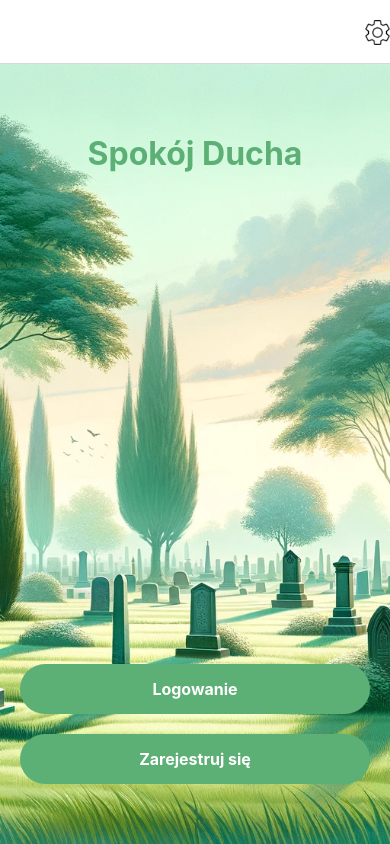
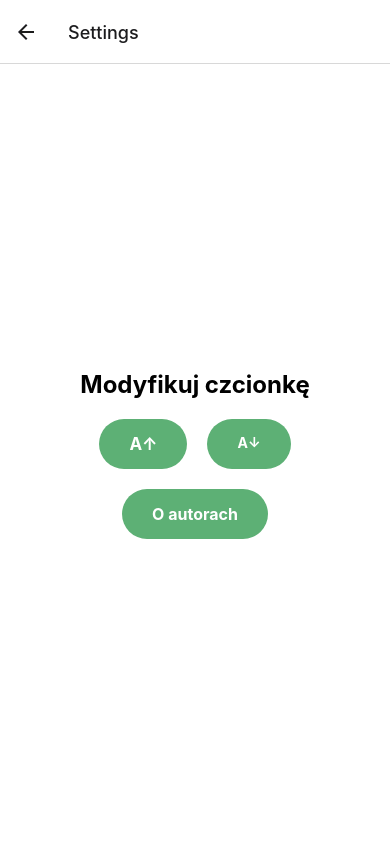
Before and after one commit to WiktoriaKrzyzanska/Spokoj-Ducha-Frontend, a React Native app in the folder SpokojDucha/: screen /Settings in a window 390 px wide. Built offline with nearby package versions, Linux system fonts and the light colour scheme.

Commit message:
Added text size settings

```diff
--- a/SpokojDucha/App.js
+++ b/SpokojDucha/App.js
@@ -8,11 +8,13 @@ import RegisterPage from "./components/RegisterPage";
 import AddCementeryPage from "./components/AddCementeryPage";
 import DecedentForm from "./components/DecedentForm";
 import { TouchableOpacity, Image } from 'react-native';
-
+import SettingsPage from "./components/SettingsPage";
+import { FontSizeProvider } from "./contexts/FontSizeContext";
 const Stack = createNativeStackNavigator();
 
 const App = () => {
   return (
+    <FontSizeProvider>
     <NavigationContainer>
       <Stack.Navigator initialRouteName="Home">
         <Stack.Screen
@@ -105,9 +107,15 @@ const App = () => {
             ),
           })}
         />
+        <Stack.Screen
+            name="Settings"
+            component={SettingsPage}
+            options={{ title: "Settings" }}
+          />
 
       </Stack.Navigator>
     </NavigationContainer>
+    </FontSizeProvider>
   );
 };
 
--- a/SpokojDucha/components/AddCementeryPage.js
+++ b/SpokojDucha/components/AddCementeryPage.js
@@ -1,11 +1,12 @@
-import React, { useState, useEffect } from "react";
+import React, { useState, useEffect, useContext } from "react";
 import { StyleSheet, View, TextInput, Button, Alert, Platform , Text} from "react-native";
 import * as Location from 'expo-location';
 import axios from 'axios';
 import { addCemetery } from "../microservices/cemetery/Cemetery";
 import { GOOGLE_PLACES_API_KEY } from '../config/config'
-
+import { FontSizeContext } from '../contexts/FontSizeContext';
 const AddCementeryPage = ({ navigation }) => {
+  const { fontSizeDelta} = useContext(FontSizeContext);
   const [name, setName] = useState("");
   const [address, setAddress] = useState("");
   const [loading, setLoading] = useState(true);
@@ -89,13 +90,13 @@ const AddCementeryPage = ({ navigation }) => {
       <View style={styles.loginTextSection}>
         <TextInput
           placeholder="Name"
-          style={styles.inputText}
+          style={[styles.inputText, {fontSize: 16 +fontSizeDelta}]}
           value={name}
           onChangeText={setName}
         />
         <TextInput
           placeholder="Address"
-          style={styles.inputText}
+          style={[styles.inputText, {fontSize: 16 +fontSizeDelta}]}
           value={address}
           onChangeText={setAddress}
         />
--- a/SpokojDucha/components/DecedentForm.js
+++ b/SpokojDucha/components/DecedentForm.js
@@ -1,11 +1,14 @@
-import React, { useState, useEffect } from 'react';
+import React, { useState, useEffect, useContext } from 'react';
 import { View, TextInput, Button, Text, StyleSheet, Alert, Platform } from 'react-native';
 import * as ImagePicker from 'expo-image-picker';
 import { Picker } from '@react-native-picker/picker';
 import { tokenManagment } from '../microservices/auth/TokenManagment';
 import { BASE_URL } from '../config/config';
+import { FontSizeContext } from '../contexts/FontSizeContext';
+
 
 const DecedentForm = () => {
+  const { fontSizeDelta} = useContext(FontSizeContext);
   const [decedent, setDecedent] = useState({
     name: '',
     surname: '',
@@ -111,53 +114,54 @@ const DecedentForm = () => {
   };
 
   return (
+
     <View style={styles.container}>
       <TextInput
         placeholder="Name"
-        style={styles.input}
+        style={[styles.input, {fontSize: 16 +fontSizeDelta}]}
         onChangeText={value => handleInputChange('name', value)}
         value={decedent.name}
       />
       <TextInput
         placeholder="Surname"
-        style={styles.input}
+        style={[styles.input, {fontSize: 16 +fontSizeDelta}]}
         onChangeText={value => handleInputChange('surname', value)}
         value={decedent.surname}
       />
       <TextInput
         placeholder="Birth Date (YYYY-MM-DD)"
-        style={styles.input}
+        style={[styles.input, {fontSize: 16 +fontSizeDelta}]}
         onChangeText={value => handleInputChange('birthDate', value)}
         value={decedent.birthDate}
       />
       <TextInput
         placeholder="Death Date (YYYY-MM-DD)"
-        style={styles.input}
+        style={[styles.input, {fontSize: 16 +fontSizeDelta}]}
         onChangeText={value => handleInputChange('deathDate', value)}
         value={decedent.deathDate}
       />
       <TextInput
         placeholder="Description"
-        style={styles.input}
+        style={[styles.input, {fontSize: 16 +fontSizeDelta}]}
         onChangeText={value => handleInputChange('description', value)}
         value={decedent.description}
       />
       <TextInput
         placeholder="Latitude"
-        style={styles.input}
+        style={[styles.input, {fontSize: 16 +fontSizeDelta}]}
         onChangeText={value => handleInputChange('latitude', value)}
         value={decedent.latitude}
       />
       <TextInput
         placeholder="Longitude"
-        style={styles.input}
+        style={[styles.input, {fontSize: 16 +fontSizeDelta}]}
         onChangeText={value => handleInputChange('longitude', value)}
         value={decedent.longitude}
       />
       <Text>Select Cemetery</Text>
       <Picker
         selectedValue={decedent.cemeteryId}
-        style={styles.picker}
+        style={[styles.picker, {fontSize: 16 +fontSizeDelta}]}
         onValueChange={value => handleInputChange('cemeteryId', value)}
       >
         {cemeteries.map(cemetery => (
--- a/SpokojDucha/components/LoginPage.js
+++ b/SpokojDucha/components/LoginPage.js
@@ -1,8 +1,9 @@
-import React, { useState } from "react";
+import React, { useState, useContext } from "react";
 import { StyleSheet, View, TextInput, Button, Alert, Text, TouchableOpacity } from "react-native";
 import { signIn } from "../microservices/auth/Auth";
-
+import { FontSizeContext } from '../contexts/FontSizeContext';
 const LoginPage = ({ navigation }) => {
+  const { fontSizeDelta} = useContext(FontSizeContext);
   const [email, setEmail] = useState("");
   const [password, setPassword] = useState("");
   const [secureTextEntry, setSecureTextEntry] = useState(true);
@@ -31,30 +32,30 @@ const LoginPage = ({ navigation }) => {
   return (
     <View style={styles.container}>
       <View style={styles.formContainer}>
-      <Text style={styles.title}>Logowanie</Text>
+      <Text style={[styles.title, {fontSize: 24 +fontSizeDelta}]}>Logowanie</Text>
       <View style={styles.loginTextSection}>
         <TextInput
           placeholder="Email"
-          style={styles.inputText}
+          style={[styles.inputText, {fontSize: 16 +fontSizeDelta}]}
           value={email}
           onChangeText={setEmail}
         />
         <View style={styles.passwordContainer}>
           <TextInput
             placeholder="Hasło"
-            style={styles.inputText}
+            style={[styles.inputText, {fontSize: 16 +fontSizeDelta}]}
             secureTextEntry={secureTextEntry}
             value={password}
             onChangeText={setPassword}
           />
           <TouchableOpacity onPress={() => setSecureTextEntry(!secureTextEntry)} style={styles.showPasswordContainer}>
-            <Text style={styles.showPassword}>{secureTextEntry ? "Pokaż" : "Ukryj"}</Text>
+            <Text style={[styles.showPassword, {fontSize: 16 +fontSizeDelta}]}>{secureTextEntry ? "Pokaż" : "Ukryj"}</Text>
           </TouchableOpacity>
         </View>
       </View>
       </View>
       <TouchableOpacity style={styles.loginButton} onPress={handleLogin}>
-        <Text style={styles.loginButtonText}>Logowanie</Text>
+        <Text style={[styles.loginButtonText, {fontSize: 16 +fontSizeDelta}]}>Logowanie</Text>
       </TouchableOpacity>
     </View>
 
--- a/SpokojDucha/components/MainPage.js
+++ b/SpokojDucha/components/MainPage.js
@@ -1,20 +1,21 @@
-import React from "react";
+import React, { useState, useContext, createContext } from 'react';
 import { StyleSheet, Text, View, Button , TouchableOpacity, ImageBackground} from "react-native";
-
+import { FontSizeContext } from '../contexts/FontSizeContext';
 const MainPage = ({ navigation }) => {
+  const { fontSizeDelta} = useContext(FontSizeContext);
   return (
     <ImageBackground
       source={require('../assets/bgimage.png')}
       style={styles.backgroundImage}
     >
     <View style={styles.container}>
-      <Text style={styles.title}>Spokój Ducha</Text>
+      <Text style={[styles.title, {fontSize: 24 +fontSizeDelta}]}>Spokój Ducha</Text>
       <View style={styles.buttonContainer}>
       <TouchableOpacity style={styles.button} onPress={() => navigation.navigate("Profile")}>
-            <Text style={styles.buttonText}>Logowanie</Text>
+            <Text style={[styles.buttonText, {fontSize: 16 +fontSizeDelta}]}>Logowanie</Text>
           </TouchableOpacity>
           <TouchableOpacity style={styles.button} onPress={() => navigation.navigate("Register")}>
-            <Text style={styles.buttonText}>Zarejestruj się</Text>
+            <Text style={[styles.buttonText, {fontSize: 16 +fontSizeDelta}]}>Zarejestruj się</Text>
           </TouchableOpacity>
       </View>
     </View>
--- a/SpokojDucha/components/RegisterPage.js
+++ b/SpokojDucha/components/RegisterPage.js
@@ -1,9 +1,10 @@
-import React, { useState } from "react";
+import React, { useState, useContext } from "react";
 import { StyleSheet, View, TextInput, Button, Alert, Text, TouchableOpacity } from "react-native";
 import { CheckBox } from 'react-native-elements';
 import { signUp } from "../microservices/auth/Auth";
-
+import { FontSizeContext } from '../contexts/FontSizeContext';
 const RegisterPage = ({ navigation }) => {
+  const { fontSizeDelta} = useContext(FontSizeContext);
   const [email, setEmail] = useState("");
   const [password, setPassword] = useState("");
   const [firstName, setFirstName] = useState("");
@@ -51,24 +52,24 @@ const RegisterPage = ({ navigation }) => {
   return (
     <View style={styles.container}>
     <View style={styles.formContainer}>
-      <Text style={styles.title}>Rejestracja</Text>
+      <Text style={[styles.title, {fontSize: 24 +fontSizeDelta}]}>Rejestracja</Text>
       <TextInput
         placeholder="Imię"
         value={firstName}
         onChangeText={setFirstName}
-        style={styles.inputText}
+        style={[styles.inputText, {fontSize: 16 +fontSizeDelta}]}
       />
       <TextInput
         placeholder="Nazwisko"
         value={lastName}
         onChangeText={setLastName}
-        style={styles.inputText}
+        style={[styles.inputText, {fontSize: 16 +fontSizeDelta}]}
       />
       <TextInput
         placeholder="Email"
         value={email}
         onChangeText={setEmail}
-        style={styles.inputText}
+        style={[styles.inputText, {fontSize: 16 +fontSizeDelta}]}
       />
       <View style={styles.passwordContainer}>
         <TextInput
@@ -76,10 +77,10 @@ const RegisterPage = ({ navigation }) => {
           value={password}
           onChangeText={setPassword}
           secureTextEntry={secureTextEntry}
-          style={styles.inputText}
+          style={[styles.inputText, {fontSize: 16 +fontSizeDelta}]}
         />
         <TouchableOpacity onPress={() => setSecureTextEntry(!secureTextEntry)} style={styles.showPasswordContainer}>
-          <Text style={styles.showPassword}>{secureTextEntry ? "Pokaż" : "Ukryj"}</Text>
+          <Text style={[styles.showPassword, {fontSize: 16 +fontSizeDelta}]}>{secureTextEntry ? "Pokaż" : "Ukryj"}</Text>
         </TouchableOpacity>
       </View>
       <View style={styles.checkboxContainer}>
@@ -89,12 +90,12 @@ const RegisterPage = ({ navigation }) => {
             onPress={() => setTermsAccepted(!termsAccepted)}
             checkedColor='#5DB075'
             containerStyle={{ backgroundColor: 'transparent', borderWidth: 0 }}
-            textStyle={styles.checkboxText}
+            textStyle={[styles.checkboxText, {fontSize: 16 +fontSizeDelta}]}
           />
         </View>
     </View>
     <TouchableOpacity style={styles.registerButton} onPress={handleRegister}>
-      <Text style={styles.registerButtonText}>Zarejestruj się</Text>
+      <Text style={[styles.registerButtonText, {fontSize: 16 +fontSizeDelta}]}>Zarejestruj się</Text>
     </TouchableOpacity>
   </View>
   );
--- /dev/null
+++ b/SpokojDucha/components/SettingsPage.js
@@ -0,0 +1,60 @@
+import React, { useState, useContext, createContext } from 'react';
+import { View, Text, StyleSheet, TouchableOpacity } from 'react-native';
+import { FontSizeContext } from '../contexts/FontSizeContext';
+
+
+
+const SettingsPage = ({ navigation }) => {
+    const { fontSizeDelta, increaseFontSize, decreaseFontSize } = useContext(FontSizeContext);
+
+
+  return (
+    <View style={styles.container}>
+      <Text style={[styles.title, {fontSize: 24 +fontSizeDelta}]}>Modyfikuj czcionkę</Text>
+      <View style={styles.buttonRow}>
+        <TouchableOpacity style={styles.button} onPress={increaseFontSize}>
+          <Text style={[styles.buttonText, {fontSize: 17 +fontSizeDelta}]}>A↑</Text>
+        </TouchableOpacity>
+        <TouchableOpacity style={styles.button} onPress={decreaseFontSize}>
+          <Text style={[styles.buttonText, {fontSize: 14 +fontSizeDelta}]}>A↓</Text>
+        </TouchableOpacity>
+      </View>
+      <TouchableOpacity style={styles.button} onPress={() => navigation.navigate('Authors')}>
+        <Text style={[styles.buttonText, {fontSize: 16 +fontSizeDelta}]}>O autorach</Text>
+      </TouchableOpacity>
+    </View>
+  );
+};
+
+const styles = StyleSheet.create({
+  container: {
+    flex: 1,
+    backgroundColor: '#fff',
+    justifyContent: 'center',
+    alignItems: 'center',
+    padding: 20,
+  },
+  title: {
+
+    fontWeight: 'bold',
+    marginBottom: 20,
+  },
+  buttonRow: {
+    flexDirection: 'row',
+    marginBottom: 20,
+  },
+  button: {
+    backgroundColor: '#5DB075',
+    paddingVertical: 15,
+    paddingHorizontal: 30,
+    borderRadius: 25,
+    alignItems: 'center',
+    marginHorizontal: 10,
+  },
+  buttonText: {
+    color: '#fff',
+
+    fontWeight: 'bold',
+  },
+});
+export default SettingsPage;
--- a/SpokojDucha/components/WelcomePage.js
+++ b/SpokojDucha/components/WelcomePage.js
@@ -1,22 +1,24 @@
-import React from 'react';
-import { StyleSheet, Text, View, Button, TouchableOpacity, Image } from 'react-native';
+import React, { useState, useContext, createContext } from 'react';
+import { StyleSheet, Text, View, Button, TouchableOpacity} from 'react-native';
+import { FontSizeContext } from '../contexts/FontSizeContext';
 
 const WelcomePage = ({ navigation }) => {
+  const { fontSizeDelta} = useContext(FontSizeContext);
   return (
     <View style={styles.container}>
 
-    <Text style={styles.welcomeText}>Witaj w aplikacji!</Text>
+    <Text style={[styles.welcomeText, {fontSize: 24 +fontSizeDelta}]}>Witaj w aplikacji!</Text>
     <TouchableOpacity style={styles.button} onPress={() => navigation.navigate('Add cementery')}>
-      <Text style={styles.buttonText}>Dodaj cmentarz</Text>
+      <Text style={[styles.buttonText, {fontSize: 16 +fontSizeDelta}]}>Dodaj cmentarz</Text>
     </TouchableOpacity>
     <TouchableOpacity style={styles.button} onPress={() => navigation.navigate('Add decedent')}>
-      <Text style={styles.buttonText}>Dodaj nagrobek</Text>
+      <Text style={[styles.buttonText, { fontSize: 16 +fontSizeDelta }]}>Dodaj nagrobek</Text>
     </TouchableOpacity>
     <TouchableOpacity style={styles.button} onPress={() => navigation.navigate('Search')}>
-      <Text style={styles.buttonText}>Szukaj</Text>
+      <Text style={[styles.buttonText, { fontSize: 16 +fontSizeDelta }]}>Szukaj</Text>
     </TouchableOpacity>
     <TouchableOpacity style={[styles.button, {marginTop: 100}]} onPress={() => navigation.navigate('Home')}>
-      <Text style={styles.buttonText}>Wyloguj</Text>
+      <Text style={[styles.buttonText, { fontSize: 16 +fontSizeDelta }]}>Wyloguj</Text>
     </TouchableOpacity>
   </View>
   );
@@ -31,16 +33,10 @@ const styles = StyleSheet.create({
     padding: 20,
   },
 
-  backText: {
-    color: '#5DB075',
-    fontSize: 16,
-  },
-  headerText: {
-    fontSize: 20,
-    fontWeight: 'bold',
-  },
+
+
   welcomeText: {
-    fontSize: 24,
+
     marginBottom: 20,
   },
   button: {
@@ -54,7 +50,7 @@ const styles = StyleSheet.create({
   },
   buttonText: {
     color: '#fff',
-    fontSize: 16,
+
     fontWeight: 'bold',
   },
 });
--- /dev/null
+++ b/SpokojDucha/contexts/FontSizeContext.js
@@ -0,0 +1,21 @@
+import React, { createContext, useState } from 'react';
+
+export const FontSizeContext = createContext();
+
+export const FontSizeProvider = ({ children }) => {
+  const [fontSizeDelta, setFontSizeDelta] = useState(0);
+
+  const increaseFontSize = () => {
+    setFontSizeDelta((prevDelta) => prevDelta + 2);
+  };
+
+  const decreaseFontSize = () => {
+    setFontSizeDelta((prevDelta) => prevDelta - 2);
+  };
+
+  return (
+    <FontSizeContext.Provider value={{ fontSizeDelta, increaseFontSize, decreaseFontSize }}>
+      {children}
+    </FontSizeContext.Provider>
+  );
+};
```
